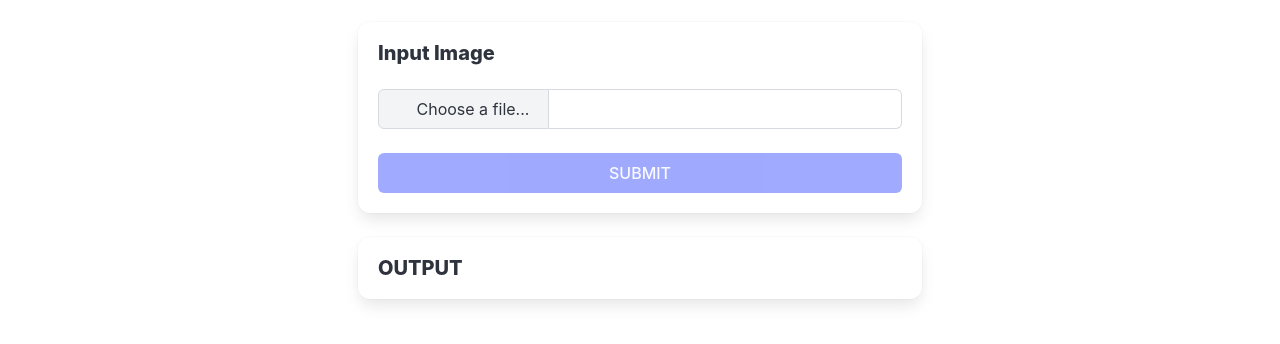
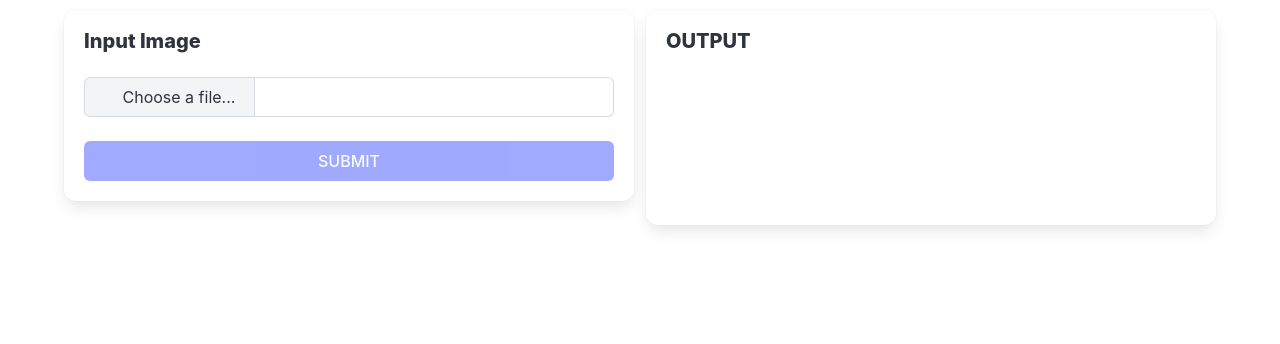
Before and after one commit to chethan9066/object_localization, a React (Create React App) app in the folder webapp/: page / in a window 1280 px wide. Shown: the top 344 px of the page. Built offline with nearby package versions, Linux system fonts and the light colour scheme.

Commit message:
redesigned to row wise

```diff
--- a/webapp/public/index.html
+++ b/webapp/public/index.html
@@ -24,7 +24,7 @@
       work correctly both with client-side routing and a non-root public URL.
       Learn how to configure a non-root public URL by running `npm run build`.
     -->
-    <title>React App</title>
+    <title>Object localization</title>
   </head>
   <body>
     <noscript>You need to enable JavaScript to run this app.</noscript>
--- a/webapp/src/components/ImageUpload.jsx
+++ b/webapp/src/components/ImageUpload.jsx
@@ -36,8 +36,10 @@ const ImageUpload = () => {
 
   return (
     <div className="container">
-      <div className="columns is-centered" style={{marginTop:"10px"}}>
-        <div className="column is-half">
+      <div style={{ marginTop: "10px" }}>
+        <div >
+          <div className="fixed-grid">
+            <div className='grid'>
               <div className="box">
                 <h5 className="title is-5">Input Image</h5>
                 {file && (
@@ -63,8 +65,7 @@ const ImageUpload = () => {
                   </label>
                 </div>
                 <button
-              className={`button is-link is-fullwidth ${
-                isLoading ? 'is-loading' : ''
+                  className={`button is-link is-fullwidth ${isLoading ? 'is-loading' : ''
                     }`}
                   onClick={handleUpload}
                   disabled={isLoading || !file}
@@ -104,6 +105,8 @@ const ImageUpload = () => {
             </div>
           </div>
         </div>
+      </div>
+    </div>
   );
 };
 
```
Lines whose indentation alone changed are shown as unchanged.
